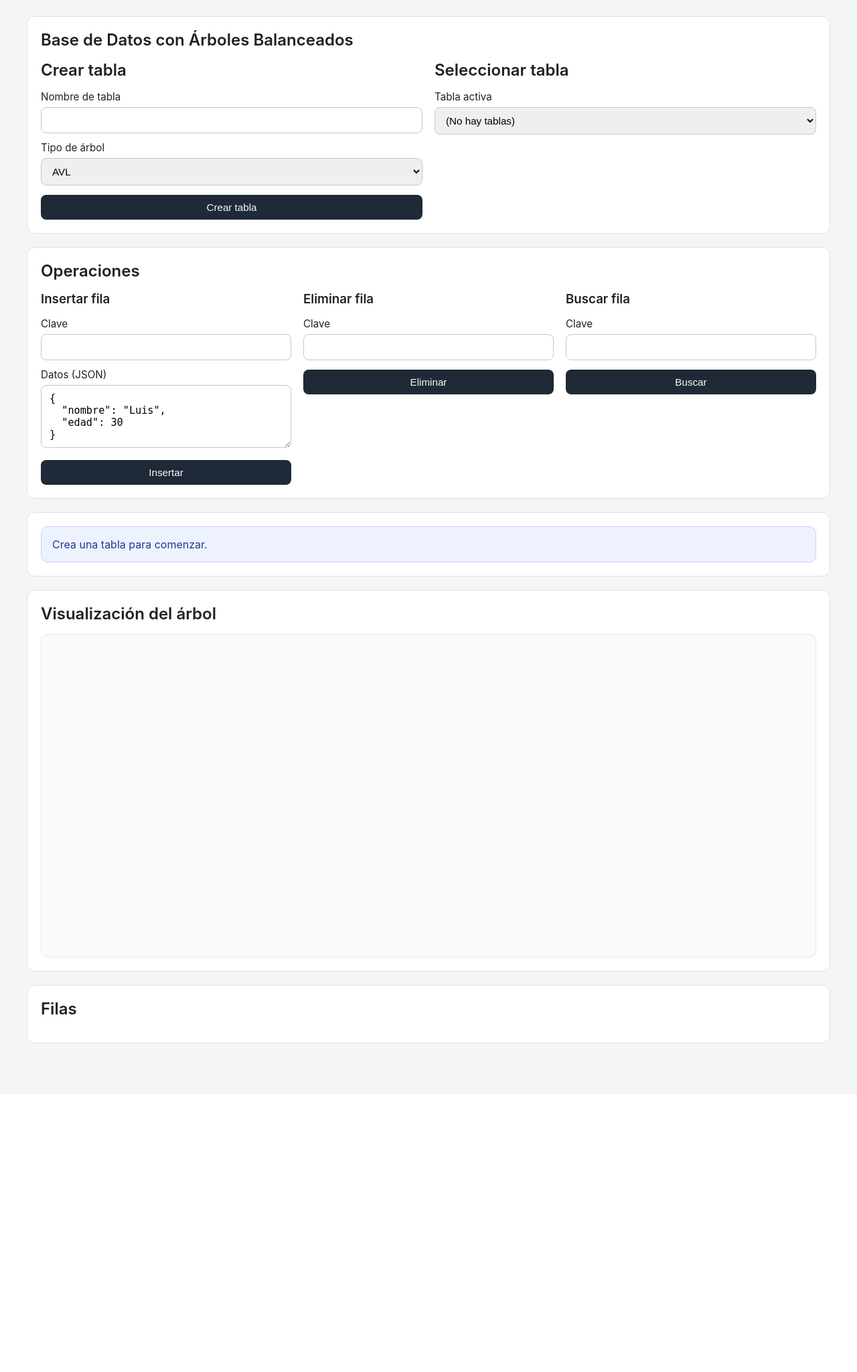
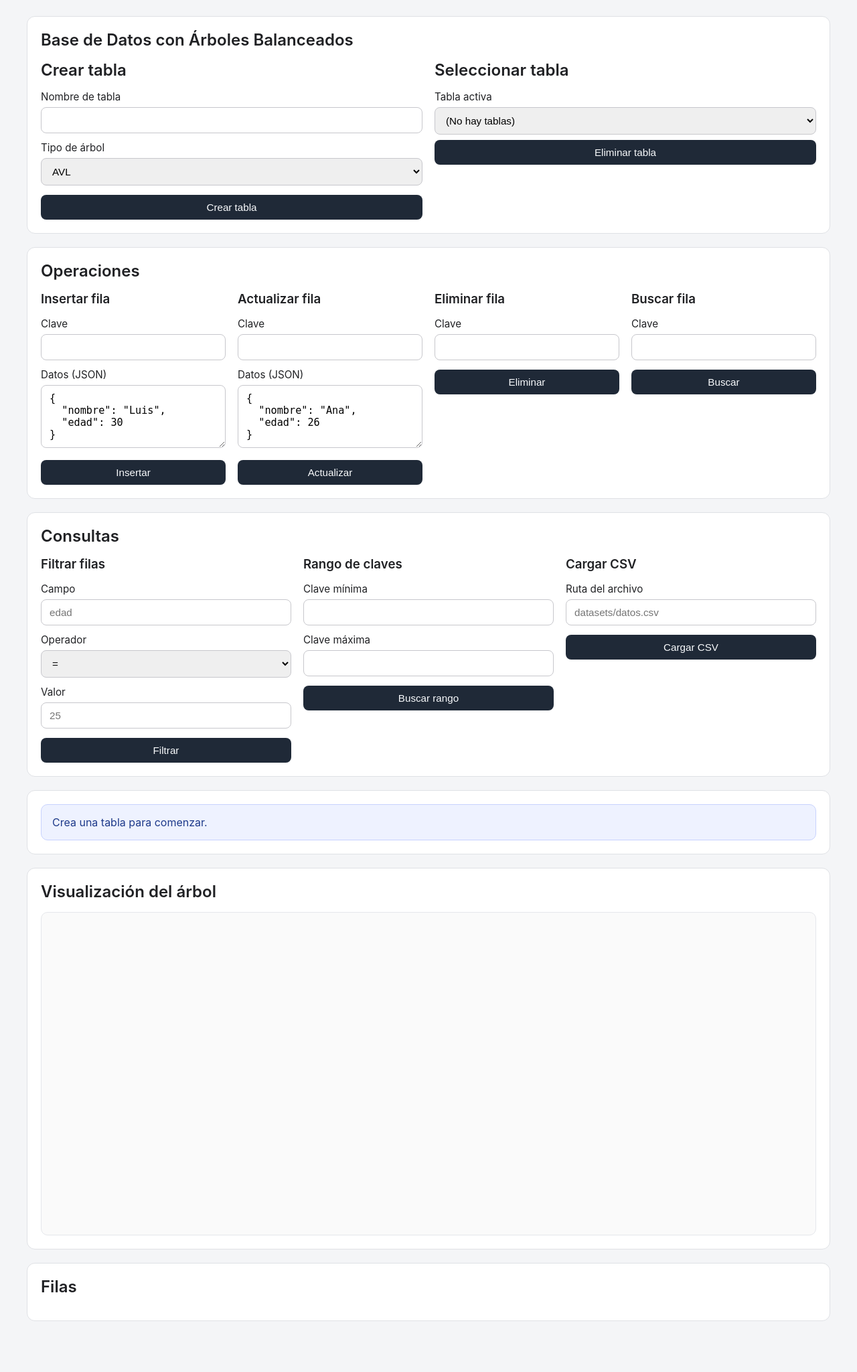
Before and after one commit to Julito-Dev/Search-Engine-Based-Trees, a Flask app: page / in a window 1280 px wide. Shown: the whole page at 67% size. Before the commit the page ends 1558 px from the top, so only its background shows below. Run offline with Flask 3, Linux system fonts and the light colour scheme; data that the repository does not hold is empty.

Commit message:
fix: Basic documentation and added new grids

```diff
--- a/templates/index.html
+++ b/templates/index.html
@@ -8,21 +8,22 @@
   </head>
   <body>
     <main>
+
+      <!-- ── Crear / Seleccionar tabla ── -->
       <section class="panel">
         <h1>Base de Datos con Árboles Balanceados</h1>
         <div class="split-grid">
+
           <div>
             <h2>Crear tabla</h2>
             <form id="create-table-form">
               <label>Nombre de tabla</label>
               <input type="text" id="new-table-name" required>
-
               <label>Tipo de árbol</label>
               <select id="new-table-type">
                 <option value="AVL">AVL</option>
                 <option value="RB">RB</option>
               </select>
-
               <button type="submit">Crear tabla</button>
             </form>
           </div>
@@ -31,13 +32,17 @@
             <h2>Seleccionar tabla</h2>
             <label>Tabla activa</label>
             <select id="table-select"></select>
+            <button id="drop-table-btn" style="margin-top:8px;">Eliminar tabla</button>
           </div>
+
         </div>
       </section>
 
+      <!-- ── Operaciones CRUD ── -->
       <section class="panel">
         <h2>Operaciones</h2>
         <div class="split-grid">
+
           <form id="insert-form">
             <h3>Insertar fila</h3>
             <label>Clave</label>
@@ -48,6 +53,18 @@
   "edad": 30
 }</textarea>
             <button type="submit">Insertar</button>
+          </form>
+
+          <form id="update-form">
+            <h3>Actualizar fila</h3>
+            <label>Clave</label>
+            <input type="number" id="update-key" required>
+            <label>Datos (JSON)</label>
+            <textarea id="update-data" rows="4" required>{
+  "nombre": "Ana",
+  "edad": 26
+}</textarea>
+            <button type="submit">Actualizar</button>
           </form>
 
           <form id="delete-form">
@@ -63,13 +80,57 @@
             <input type="number" id="find-key" required>
             <button type="submit">Buscar</button>
           </form>
+
         </div>
       </section>
 
+      <!-- ── Consultas ── -->
+      <section class="panel">
+        <h2>Consultas</h2>
+        <div class="split-grid">
+
+          <form id="select-where-form">
+            <h3>Filtrar filas</h3>
+            <label>Campo</label>
+            <input type="text" id="where-field" placeholder="edad">
+            <label>Operador</label>
+            <select id="where-op">
+              <option value="=">=</option>
+              <option value=">">&gt;</option>
+              <option value="<">&lt;</option>
+              <option value=">=">&gt;=</option>
+              <option value="<=">&lt;=</option>
+            </select>
+            <label>Valor</label>
+            <input type="text" id="where-value" placeholder="25">
+            <button type="submit">Filtrar</button>
+          </form>
+
+          <form id="select-range-form">
+            <h3>Rango de claves</h3>
+            <label>Clave mínima</label>
+            <input type="number" id="range-min" required>
+            <label>Clave máxima</label>
+            <input type="number" id="range-max" required>
+            <button type="submit">Buscar rango</button>
+          </form>
+
+          <form id="load-csv-form">
+            <h3>Cargar CSV</h3>
+            <label>Ruta del archivo</label>
+            <input type="text" id="csv-filepath" placeholder="datasets/datos.csv" required>
+            <button type="submit">Cargar CSV</button>
+          </form>
+
+        </div>
+      </section>
+
+      <!-- ── Status ── -->
       <section class="panel">
         <div class="status-box" id="status-box">Seleccione una tabla para empezar.</div>
       </section>
 
+      <!-- ── Árbol ── -->
       <section class="panel">
         <h2>Visualización del árbol</h2>
         <div class="tree-info" id="tree-info"></div>
@@ -78,12 +139,13 @@
         </div>
       </section>
 
+      <!-- ── Filas ── -->
       <section class="panel">
         <h2>Filas</h2>
         <div class="rows-table" id="rows-table"></div>
       </section>
+
     </main>
-
     <script src="/static/app.js"></script>
   </body>
 </html>
```
